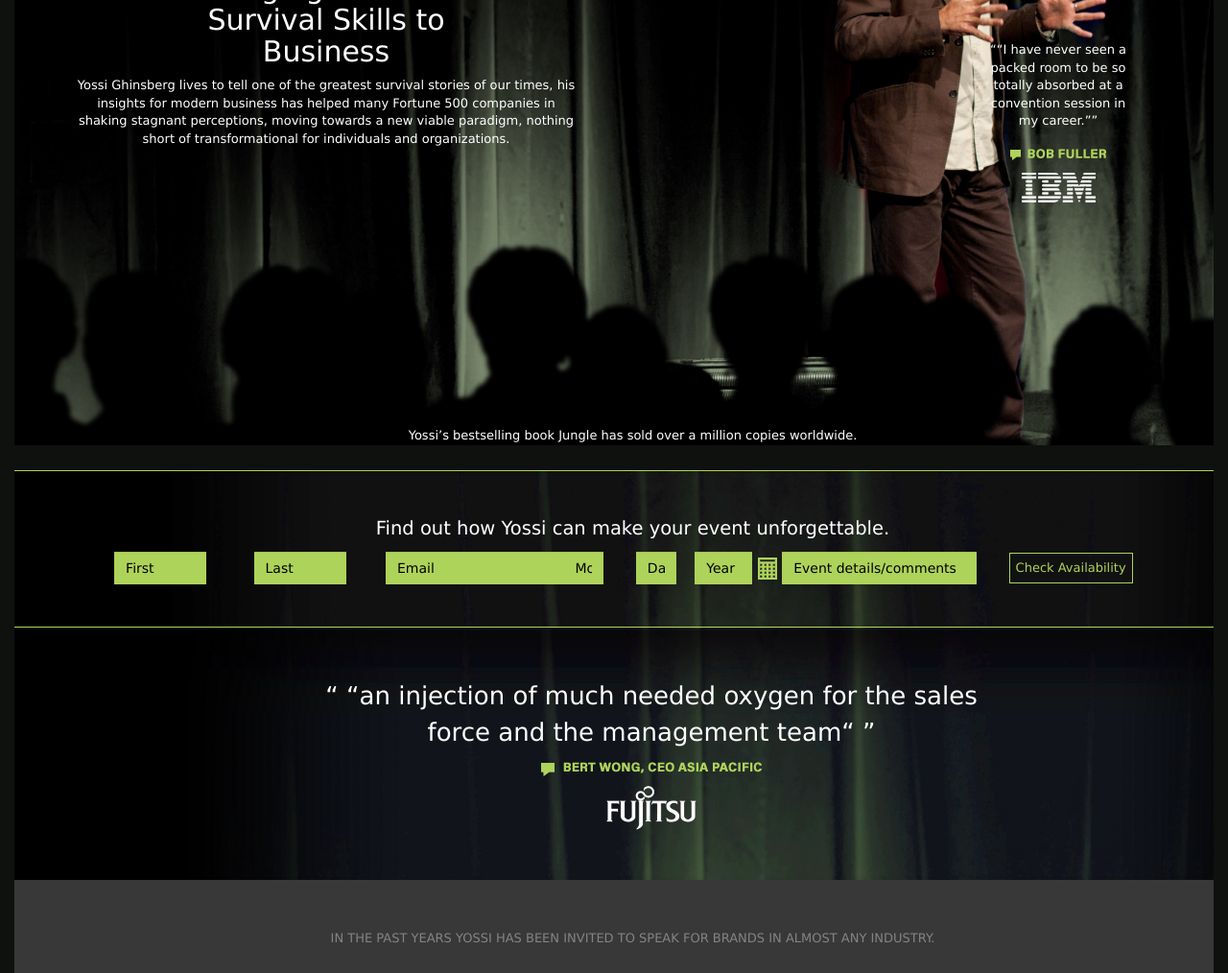
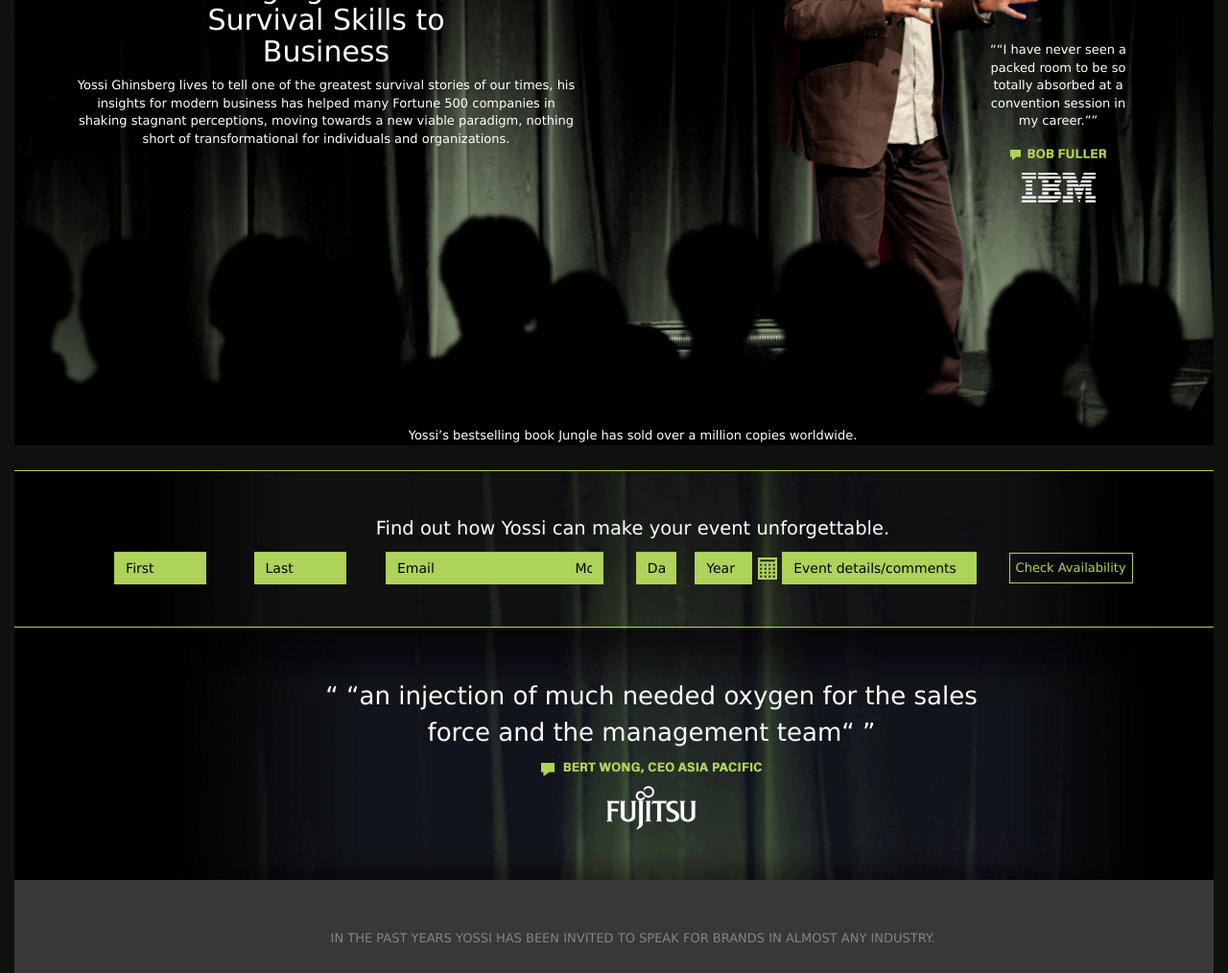
Before and after one commit to rootux/ghinsberg.com, a website: page index.html in a window 1280 px wide. Shown: the part 286-1300 px from the top of the page at 96% size. Drawn offline with nearby package versions, Linux system fonts and the light colour scheme.

```diff
--- a/index.html
+++ b/index.html
@@ -8,7 +8,6 @@
     <meta name="viewport" content="width=device-width, initial-scale=1.0">
     <!-- Bootstrap styles -->
     <link rel="stylesheet" href="https://netdna.bootstrapcdn.com/bootstrap/3.0.0/css/bootstrap.min.css">
-    <link rel="stylesheet" href="bower_components/eonasdan-bootstrap-datetimepicker/build/css/bootstrap-datetimepicker.min.css" />
     <!-- Generic page styles -->
     <link rel="stylesheet" href="style.css">
     <link rel="stylesheet" href="structure.css">
--- a/style.css
+++ b/style.css
@@ -13,6 +13,7 @@
 
 .section1 {
 	background: url('img/section1_background.png') no-repeat;
+    background-size: cover;
 	margin-bottom: 2em;
 	color: white;
 }
@@ -64,6 +65,7 @@
 
 .section2 {
 	background: url('img/testimonial_bg.png') no-repeat;
+    background-size: cover;
 }
 .section2 p {
 	color: white;
@@ -156,6 +158,7 @@
 	display: block;
 	font-size: 2em;
 	background: url('img/testimonial1_bg.png') no-repeat;
+    background-size: cover;
 	padding-top: 2em;
 	padding-bottom: 2em;
 }
@@ -225,6 +228,7 @@
 
 .section8 {
 	background: url('img/testimonial_bg.png') no-repeat;
+    background-size: cover;
 }
 
 .section8 p {
```
